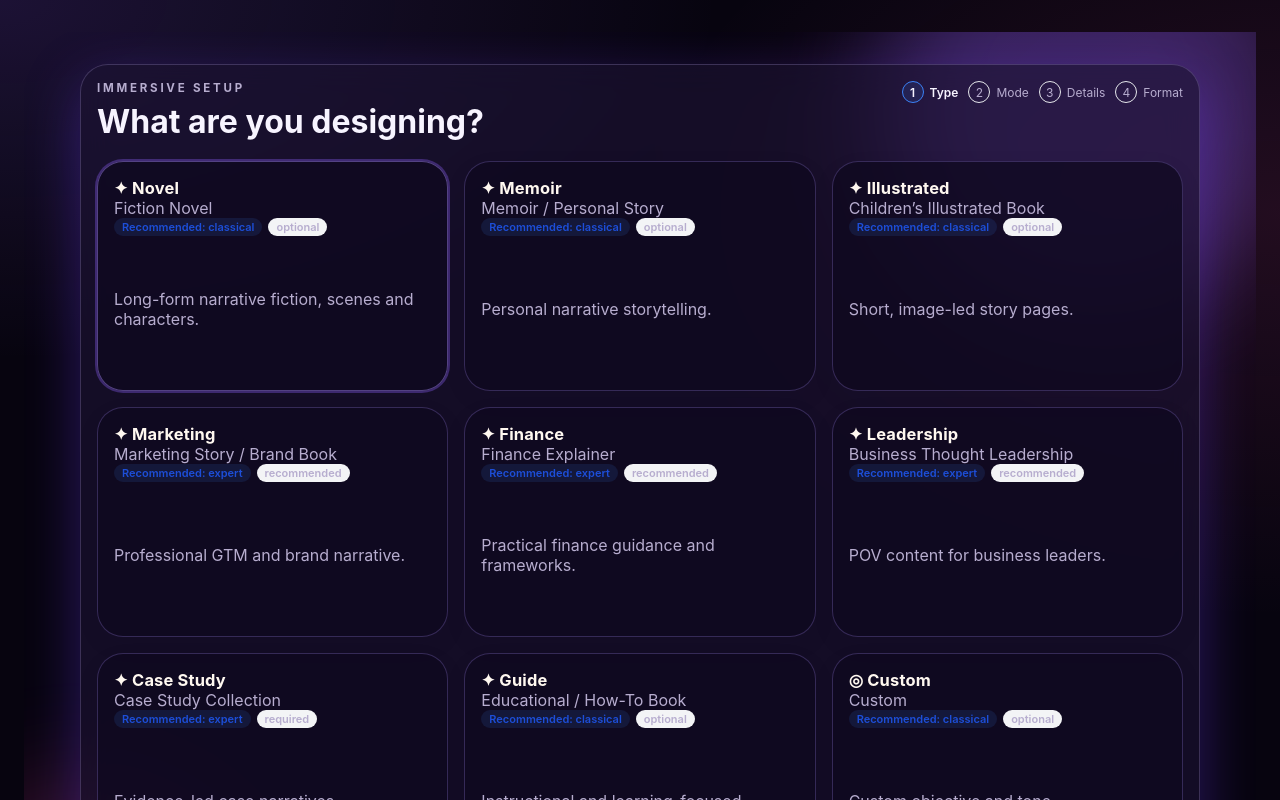
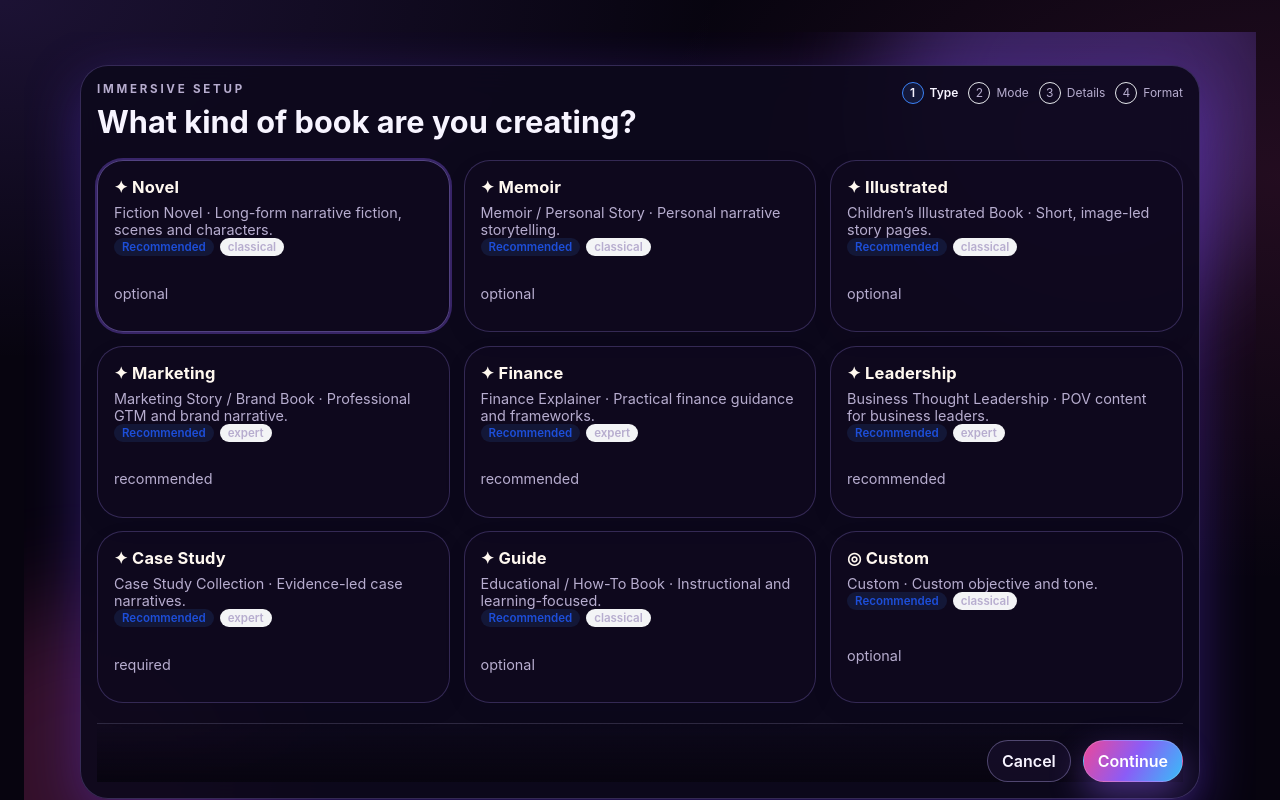
Before and after one commit to vivearth/ai-book-designer, a React (Vite) app in the folder client/app-ui/: page / in a window 1280 px wide. Both pictures are taken after a click on the button "Start designing your book". Shown: the top 800 px of the page. Built offline with nearby package versions, Linux system fonts and the light colour scheme; no server answers.

Commit message:
Unify wizard/workspace with premium studio UI language

```diff
--- a/client/app-ui/src/components/BookCreationWizard.tsx
+++ b/client/app-ui/src/components/BookCreationWizard.tsx
@@ -75,7 +75,7 @@ export function BookCreationWizard({ onCreated, onCancel }: { onCreated: (book:
         <header className="wizard-header">
           <div>
             <p className="kicker">Immersive setup</p>
-            <h2>{step === 'book-type' ? 'What are you designing?' : step === 'creation-mode' ? 'How do you want to build it?' : step === 'book-details' ? 'Have you thought of a title?' : step === 'format-selection' ? 'Pick your format style' : 'Add your source material'}</h2>
+            <h2>{step === 'book-type' ? 'What kind of book are you creating?' : step === 'creation-mode' ? 'How do you want to build it?' : step === 'book-details' ? 'Give your book a working direction' : step === 'format-selection' ? 'Choose a visual format' : 'Add your source material'}</h2>
           </div>
           <Stepper steps={creationMode === 'expert' ? STEPS : STEPS.slice(0, 4)} current={stepIndex} />
         </header>
@@ -87,12 +87,12 @@ export function BookCreationWizard({ onCreated, onCancel }: { onCreated: (book:
                 key={t.id}
                 className="book-type-card"
                 title={`${TYPE_MARKS[t.id] || "✦"} ${t.shortLabel}`}
-                subtitle={t.displayName}
+                subtitle={`${t.displayName} · ${t.description.split('.')[0]}.`}
                 selected={bookTypeId === t.id}
                 onClick={() => setBookTypeId(t.id)}
-                meta={<><span className="chip">{`Recommended: ${t.recommendedMode}`}</span><span className="chip muted">{t.sourcePolicy}</span></>}
+                meta={<><span className="chip">Recommended</span><span className="chip muted">{t.recommendedMode}</span></>}
               >
-                <p>{t.description}</p>
+                <p>{t.sourcePolicy}</p>
               </OptionCard>
             ))}
           </div>
--- a/client/app-ui/src/components/BookWorkspace.tsx
+++ b/client/app-ui/src/components/BookWorkspace.tsx
@@ -232,11 +232,11 @@ export function BookWorkspace({ book, pages, setPages, refreshPages, onBack, onS
   return (
     <div className="workspace-shell studio-shell flow-background">
       <header className="workspace-topbar">
-        <button type="button" className="ghost-button" onClick={onBack}>Back</button>
+        <button type="button" className="ghost-button workspace-back-button" onClick={onBack}>← Back</button>
         <div>
           <p className="kicker">{book.creation_mode} mode · {bookType.displayName}</p>
           <h1>{book.title}</h1>
-          <small className="muted">Saved status syncs while you work.</small>
+            <small className="muted">Saved changes sync while you work.</small>
         </div>
         <div className="workspace-topbar-actions">
           {expertMode ? <button type="button" className="ghost-button" onClick={() => setSourcesOpen(true)}>Sources</button> : null}
@@ -272,6 +272,9 @@ export function BookWorkspace({ book, pages, setPages, refreshPages, onBack, onS
                   </button>
                 ))}
               </div>
+              <div className="chat-actions">
+                <button type="button" className="ghost-button" onClick={() => void createNextPage()} disabled={busy}>Add next page</button>
+              </div>
             </section>
           ) : null}
 
@@ -293,7 +296,8 @@ export function BookWorkspace({ book, pages, setPages, refreshPages, onBack, onS
           {activeRailPanel === 'layout' ? (
             <section className="glass-card rail-panel">
               <h3>Layout actions</h3>
-              <p className="muted">Generate two layout options for this page, then compare and apply.</p>
+              <p className="muted">Generate two visual arrangements for this page without rewriting the text.</p>
+              <p className="muted">{currentPage?.selected_layout_option_id ? 'A layout option is currently selected for this page.' : 'No layout option selected yet.'}</p>
               <div className="chat-actions">
                 <button type="button" className="premium-button" onClick={() => void generateLayoutOptions()} disabled={busy || layoutOptionsBusy}>Generate 2 Layouts</button>
                 {hasSavedLayoutOptions || Boolean(currentPage?.selected_layout_option_id) ? (
--- a/client/app-ui/src/components/ChatPane.tsx
+++ b/client/app-ui/src/components/ChatPane.tsx
@@ -39,15 +39,15 @@ export function ChatPane({
 
       <article className="chat-message chat-message--user draft-composer">
         <label>
-          Page direction
+          What should this page do?
           <textarea value={draft.user_prompt} onChange={(event) => setDraft({ ...draft, user_prompt: event.target.value })} placeholder="What belongs on this page?" />
         </label>
         <label>
-          Rough text / page copy
+          Page notes or draft text
           <textarea value={draft.user_text} onChange={(event) => setDraft({ ...draft, user_text: event.target.value })} placeholder="Paste rough draft, scene beats, or notes." />
         </label>
         <label>
-          Assistant guidance
+          How should AI shape it?
           <textarea value={draft.instruction} onChange={(event) => setDraft({ ...draft, instruction: event.target.value })} placeholder="Polish prose, preserve continuity, keep tone aligned." />
         </label>
         <p className="muted">Generation can combine your text direction and a reference image.</p>
--- a/client/app-ui/src/styles.css
+++ b/client/app-ui/src/styles.css
@@ -1189,6 +1189,46 @@ input, textarea, select, .ui-field input, .ui-field textarea {
 .layout-card strong { margin-bottom: .4rem; }
 .layout-card p { line-height: 1.45; }
 
+/* Studio consistency pass across wizard + workspace */
+.wizard-shell, .workspace-shell { position: relative; }
+.wizard-card { background: rgba(14, 9, 29, 0.92) !important; border: 1px solid rgba(167, 139, 250, 0.26) !important; }
+.wizard-header h2 { font-size: clamp(1.7rem, 2.4vw, 2.2rem); }
+.wizard-grid { grid-template-columns: repeat(3, minmax(0, 1fr)); gap: 0.85rem; }
+.book-type-card { min-height: 172px; padding: 1rem; }
+.book-type-card p { margin: 0.45rem 0 0; font-size: 0.9rem; color: var(--text-muted); }
+.book-type-card .chip { font-size: 0.72rem; }
+.mode-hero-card { min-height: 190px; }
+.wizard-details-grid { gap: 1rem; align-items: start; }
+.wizard-details-grid > div { padding: 1rem; border-radius: 18px; background: rgba(17,11,33,.65); border: 1px solid rgba(196,181,253,.2); }
+.helper-card { border-radius: 18px !important; padding: 1.1rem !important; }
+.layout-selector { gap: 0.85rem; }
+.layout-card__mini-preview { min-height: 160px; }
+
+.workspace-topbar { display: grid; grid-template-columns: auto 1fr auto; align-items: center; }
+.workspace-back-button { opacity: 0.9; }
+.workspace-topbar h1 { font-size: clamp(1.3rem, 2vw, 1.8rem); margin: 0.2rem 0; }
+.workspace-topbar-actions { display: flex; align-items: center; gap: 0.6rem; }
+.workspace-projects { display: flex; gap: 0.35rem; }
+.project-dot { width: 30px; height: 30px; border-radius: 999px; background: rgba(34,22,62,.82); border: 1px solid rgba(196,181,253,.26); color: #dcd2ff; padding: 0 !important; box-shadow: none !important; }
+.project-dot.is-active { border-color: rgba(244, 114, 182, 0.9); background: rgba(97,49,190,.85); }
+
+.page-editor-panel .panel-tabs { background: rgba(17,11,33,.68); padding: 0.35rem; border-radius: 14px; border: 1px solid rgba(196,181,253,.2); }
+.panel-tabs button { font-weight: 600; }
+.chat-pane .chat-actions--secondary .ghost-button { background: rgba(13, 9, 24, 0.62) !important; opacity: 0.9; }
+.chat-pane label { color: #e9ddff; font-weight: 500; font-size: 0.92rem; }
+
+.file-input-dropzone { margin-top: 0.5rem; padding: 1.1rem; border-radius: 14px; border: 1px dashed rgba(196,181,253,.4); background: rgba(18,12,33,.55); text-align: center; }
+.file-chip { margin-top: 0.55rem; display: inline-flex; padding: 0.35rem 0.7rem; border-radius: 999px; background: rgba(97,49,190,.35); border: 1px solid rgba(196,181,253,.35); }
+
+.preview-pane__header { align-items: center; }
+.compact-toolbar { border-radius: 12px !important; padding: 0.25rem; background: rgba(15,10,29,.86) !important; border: 1px solid rgba(196,181,253,.22); }
+.compact-toolbar .page-count { min-width: 110px; font-size: 0.8rem; }
+
+@media (max-width: 980px) {
+  .wizard-grid { grid-template-columns: repeat(2, minmax(0, 1fr)); }
+  .workspace-topbar { grid-template-columns: 1fr; gap: 0.7rem; }
+}
+
 @media (max-width: 1180px) {
   .workspace-grid { grid-template-columns: 1fr !important; }
   .workspace-editor-shell { padding-left: 0; }
```
